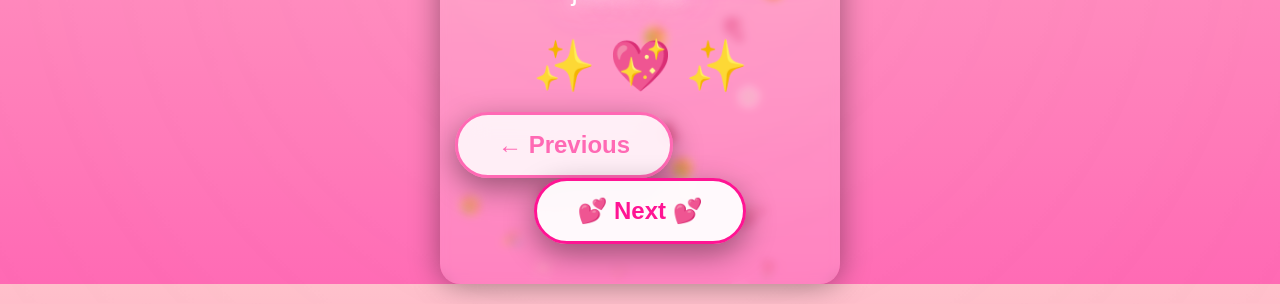
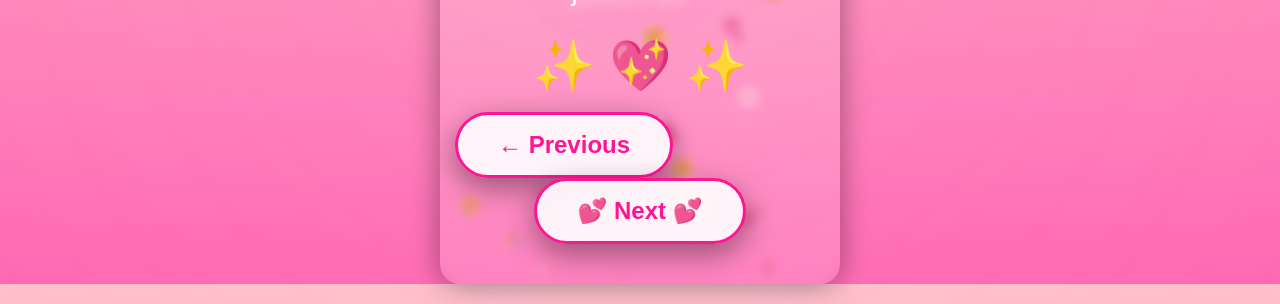
Before and after one commit to himanshubot-11/New-year-2026, a plain HTML site: page index.html in a window 1280 px wide. Both pictures are taken after a click on the button "💕 Next 💕". Shown: the part 516-820 px from the top of the page. Drawn offline with Linux system fonts and the light colour scheme.

Commit message:
Update style.css

```diff
--- a/style.css
+++ b/style.css
@@ -21,7 +21,6 @@ body {
     cursor: pointer;
 }
 
-/* Mute Button */
 #mute-btn {
     position: absolute;
     top: 15px;
@@ -38,7 +37,6 @@ body {
     z-index: 10;
 }
 
-/* Floating Emojis - Random Everywhere */
 .emojis-container {
     position: absolute;
     width: 100%;
@@ -61,7 +59,6 @@ body {
     100% { opacity: 0; transform: translateY(-150px) rotate(360deg) scale(1); }
 }
 
-/* Slides */
 .slide {
     position: absolute;
     top: 0; left: 0;
@@ -124,7 +121,6 @@ body {
     50%     { transform: translateY(-25px) rotate(5deg); }
 }
 
-/* IMPROVED NAVIGATION BUTTONS - NOW CLEARLY VISIBLE */
 .nav-center {
     position: absolute;
     bottom: 40px;
@@ -136,9 +132,9 @@ body {
 
 .prev-btn, .next-btn {
     pointer-events: all;
-    background: rgba(255, 255, 255, 0.85);   /* Much more opaque */
-    color: #ff69b4;                          /* Hot pink text for contrast */
-    border: 3px solid #ff69b4;                /* Pink border */
+    background: rgba(255, 255, 255, 0.9);
+    color: #ff1493;
+    border: 3px solid #ff1493;
     padding: 16px 40px;
     font-size: 24px;
     font-weight: bold;
@@ -147,22 +143,13 @@ body {
     box-shadow: 0 10px 30px rgba(0,0,0,0.4);
     transition: all 0.4s ease;
     margin: 0 15px;
-    min-width: 200px;
-}
-
-.next-btn {
-    background: rgba(255, 255, 255, 0.95);   /* Even more solid for main button */
-    color: #ff1493;                          /* Deep pink */
-    border: 3px solid #ff1493;
 }
 
 .prev-btn:hover, .next-btn:hover {
+    background: white;
     transform: translateY(-8px) scale(1.08);
-    box-shadow: 0 20px 40px rgba(0,0,0,0.5);
-    background: white;
 }
 
-/* Subtle Background Pulse */
 body::before {
     content: '';
     position: absolute;
```
